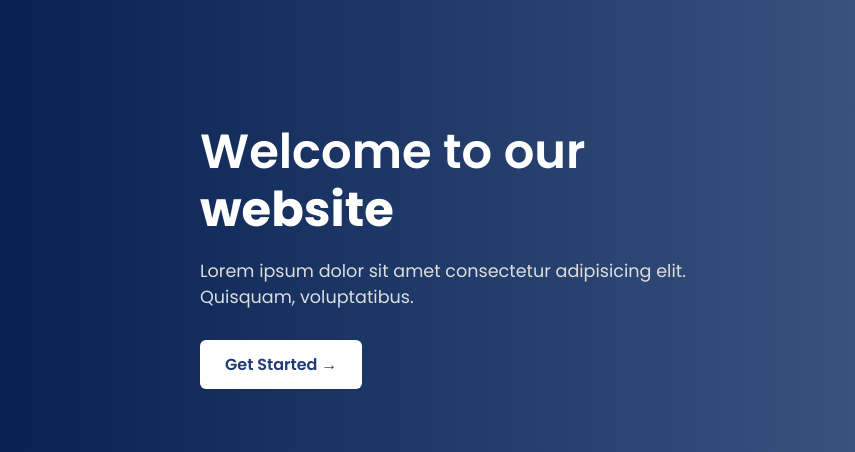
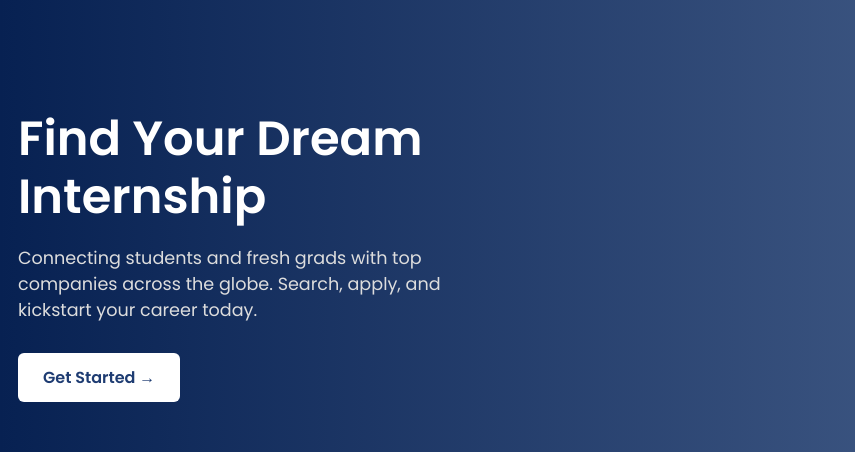
Before and after one commit to emilynaina/InfoProject, a plain HTML site: page index.html in a window 1280 px wide. Shown: the part 144-596 px from the top of the page, 0-855 px from the left. Drawn offline with nearby package versions, Linux system fonts and the light colour scheme.

Commit message:
edits
aligning home page, adding text to homepage

```diff
--- a/index.html
+++ b/index.html
@@ -10,7 +10,7 @@
 </head>
 
 <body>
-
+   <!-- Header -->
     <header>
         <h2 class="logo">Logo</h2>
         <nav class="navigation">
@@ -21,17 +21,21 @@
                 <button class="btnLogin-popup">Login</button>
         </nav>
     </header>
+
+    <!-- Background img -->
     <div class="hero-image">
         <img src="images\infocharacter2.png" alt="Intern Running Late">
       </div>
 
-      <div class="hero-text">
-        <h1>Welcome to our <span>website</span></h1>
-        <p>Lorem ipsum dolor sit amet consectetur adipisicing elit. Quisquam, voluptatibus.</p>
+    <!-- Home page content -->
+      <div class="home-text">
+        <h1>Find Your Dream Internship</h1>
+        <p>Connecting students and fresh grads with top companies across the globe. Search, apply, and kickstart your career today.</p>
         <a href="#" class="cta-btn">Get Started →</a>
       </div>
 
-    <div class="wrapper">
+      <!-- login form  -->
+      <div class="wrapper">
         <span class= "icon-close">
             <ion-icon name="close-outline"></ion-icon>
         </span>
@@ -65,6 +69,7 @@
             </form>
         </div>
 
+         <!-- signup form  -->
         <div class="form-box register">
             <h2>Registration</h2>
             <form action="#">
@@ -89,11 +94,7 @@
                     <input type="password" required>
                     <label>Password</label>
                 </div>
-                <div class="remember-forgot">
-                    <label><input type="checkbox">
-                    I agree to the terms & conditions</label>
 
-                </div>
                 <button type= "submit" class = "btn">Register</button>
                 <div class="login-register">
                     <p>Already have an account? <a href="#" class="login-link">Login</a></p>
--- a/style.css
+++ b/style.css
@@ -8,7 +8,8 @@
 
 body{
     display:flex;
-    justify-content: center ;
+    /*justify-content: center ;*/
+    padding-left: 15px;
     align-items: center;
     min-height: 100vh;
     background: linear-gradient(to right, #072152, #516a94);
@@ -62,26 +63,26 @@ header {
     display: block;
   }
 
-  .hero-text {
+  .home-text {
     max-width: 500px;
     color: #ffffff;
-    padding-left: 10px;
-    margin-left: 0;
+    padding-left: 1px;
+    margin-left: 2px;
   }
 
-  .hero-text h1 {
+  .home-text h1 {
     font-size: 3rem;
     font-weight: 600;
     margin-bottom: 20px;
     line-height: 1.2;
   }
 
-  .hero-text h1 span {
+  .home-text h1 span {
     color: #ffffff;
     font-weight: 700;
   }
 
-  .hero-text p {
+  .home-text p {
     font-size: 1.1rem;
     margin-bottom: 30px;
     color: #dddddd;
@@ -287,17 +288,17 @@ header {
 }
 
 .remember-forgot label input {
-    accent-color: #022243; /* Change the checkbox color to blue */
+    accent-color: #022243;
     margin-right: 3px;
 }
 
 .remember-forgot a {
-    color: #F4F4F4; /* Change the link color to blue */
+    color: #F4F4F4;
     text-decoration: none;
 }
 
 .remember-forgot a:hover {
-    text-decoration: underline; /* Underline on hover */
+    text-decoration: underline;
 }
 
 .btn {
```
